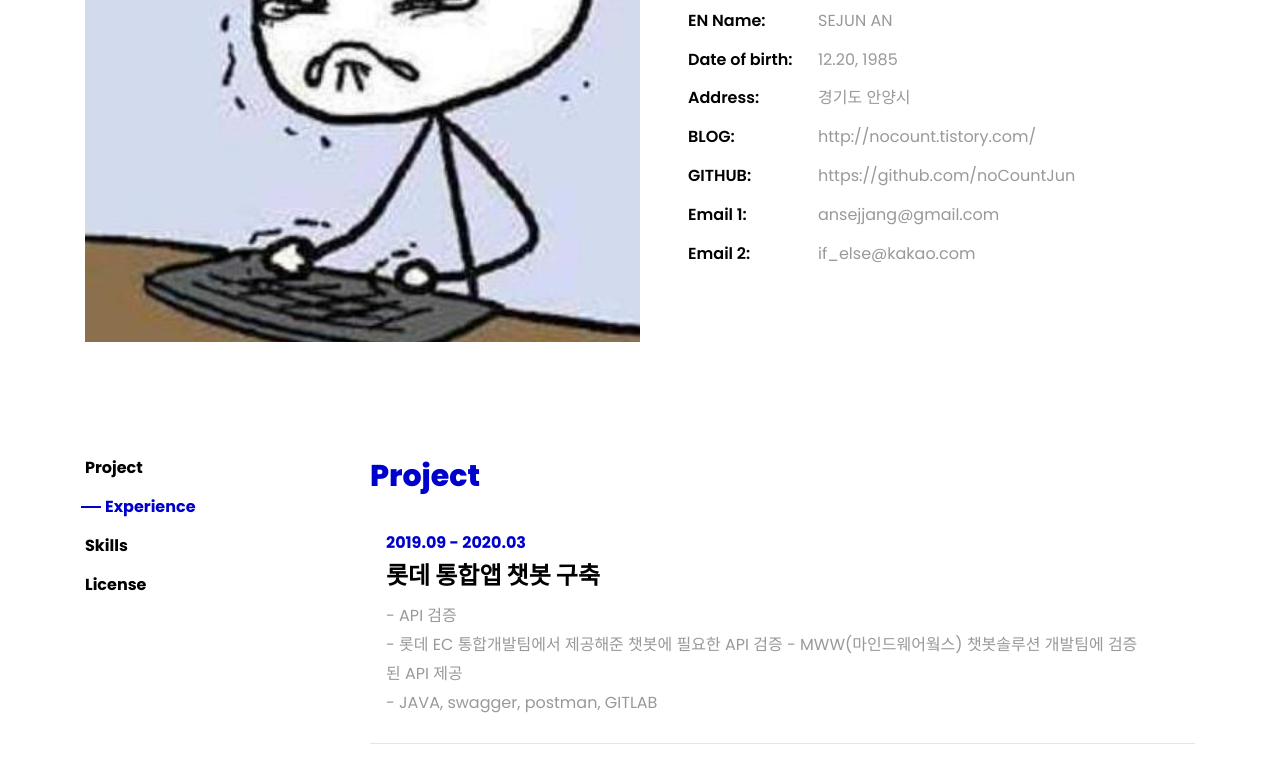
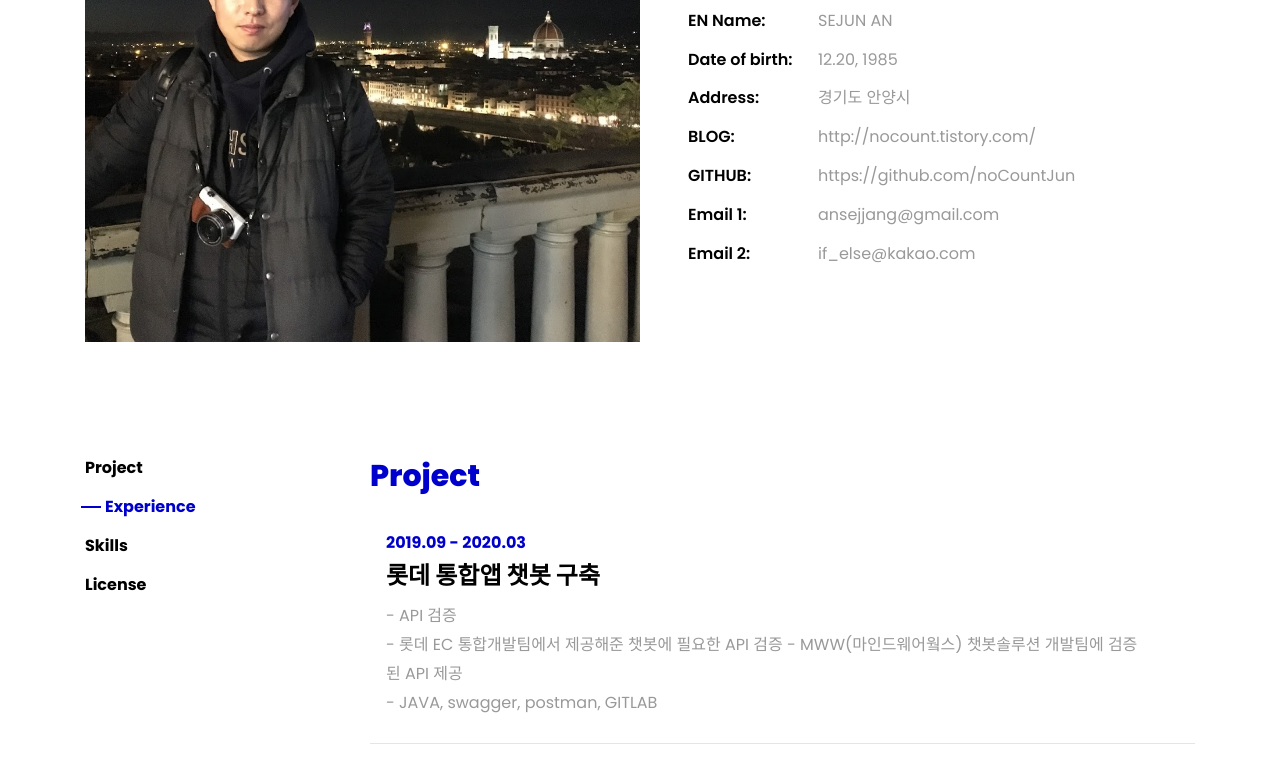
Before and after one commit to noCountJun/noCountJun.github.io, a plain HTML site: page index.html in a window 1280 px wide. Shown: the part 303-1074 px from the top of the page. Drawn offline with Linux system fonts and the light colour scheme; files whose address does not match are found by name.

Commit message:
git test

```diff
--- a/index.html
+++ b/index.html
@@ -44,7 +44,7 @@
 				<div class="row d-flex no-gutters" style="padding-top:100px">
 					<div class="col-md-6 col-lg-6 d-flex">
 						<div class="img-about img d-flex align-items-stretch">
-							<div class="img d-flex align-self-stretch align-items-center" style="background-image:url(images/profile_3.JPG);"></div>
+							<div class="img d-flex align-self-stretch align-items-center" style="background-image:url(images/profile_1.JPG);"></div>
 						</div>
 					</div>
 					<div class="col-md-6 col-lg-6 pl-md-5 py-5">
```
